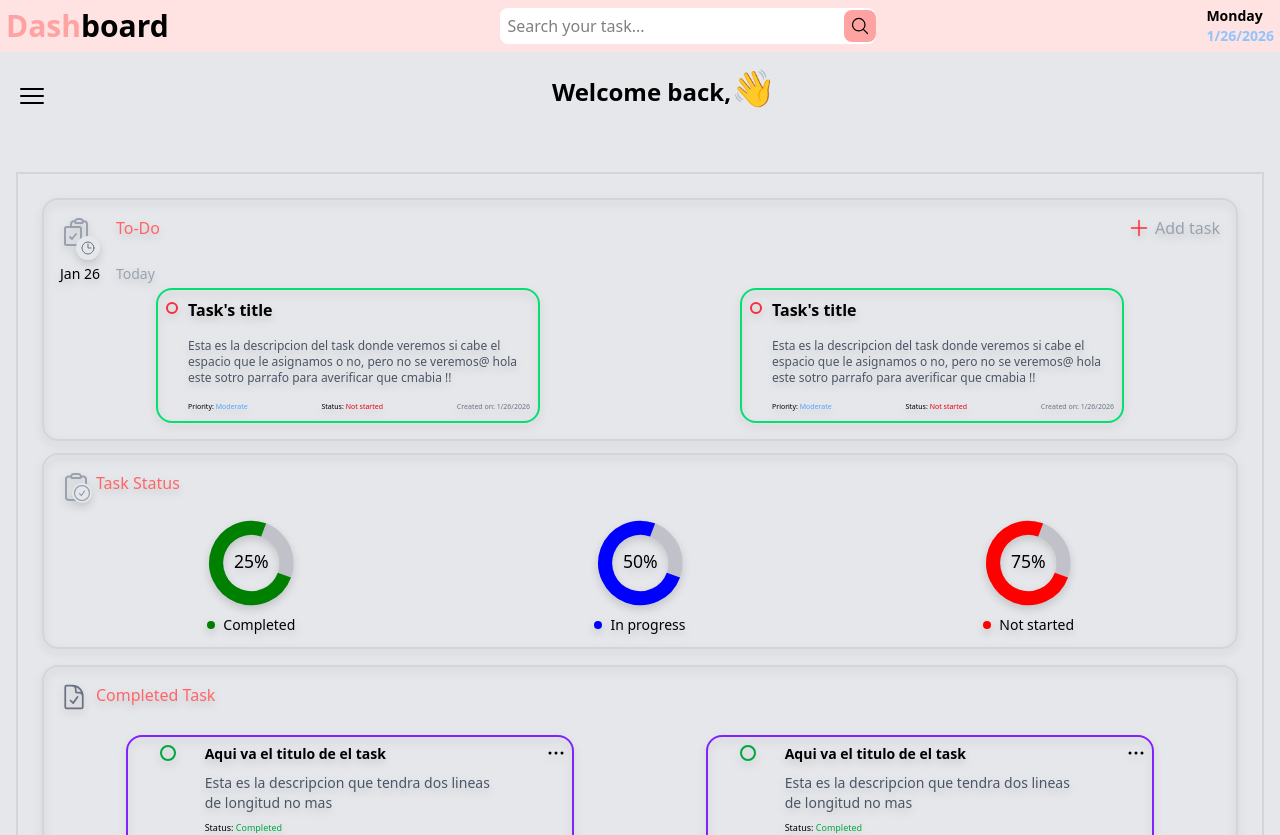
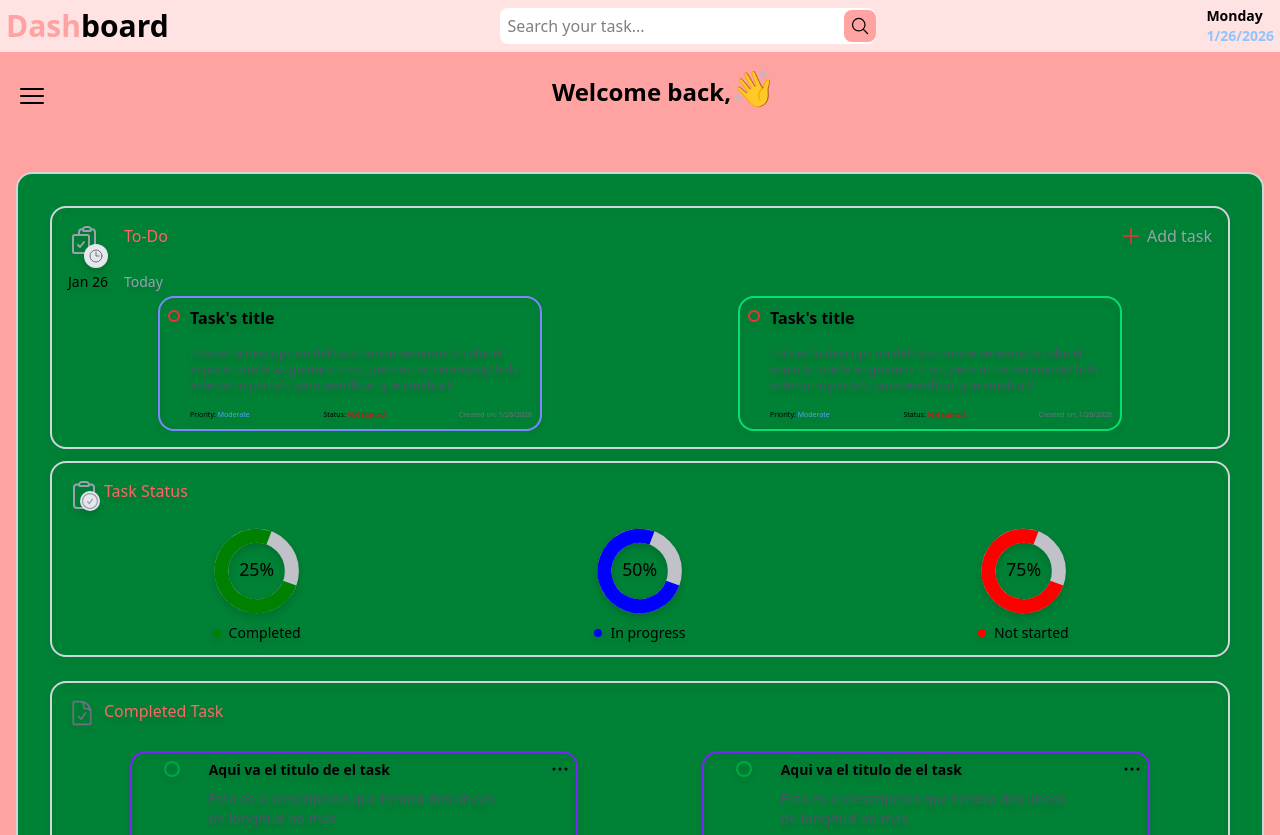
Before and after one commit to karinatuyuc/my-todo-list-React, a React (Vite) app: page / in a window 1280 px wide. Shown: the top 835 px of the page. Built offline with nearby package versions, Linux system fonts and the light colour scheme.

Commit message:
style: create md layout

```diff
--- a/src/Dashboard.jsx
+++ b/src/Dashboard.jsx
@@ -30,7 +30,7 @@ export default function Dashboard({showModal}) {
 
     return (
         <>
-         <div className="h-full w-full bg-gray-200 ">
+         <div className="min-h-screen w-full bg-indigo-600 flex flex-col md:min-h-screen">
 
             <header className="flex justify-between items-center p-1.5 bg-red-100">
 
@@ -52,7 +52,7 @@ export default function Dashboard({showModal}) {
                 />
                     <button className="flex items-center justify-center md:h-9">
                         <MagnifyingGlassIcon
-                        className="w-7 h-9 p-1.5 bg-red-300 rounded-lg hover:bg-red-200 md:w-8 md:h-8"/>
+                        className="w-7 h-9 p-1.5 bg-red-300 rounded-lg hover:bg-red-200 md:w-8 md:h-8 "/>
                     </button>
                 </div>
 
@@ -65,7 +65,7 @@ export default function Dashboard({showModal}) {
             </header>
 
 
-            <main className="h-full w-full">
+            <main className="min-h-screen w-full grow md:bg-red-300 md:min-h-screen">
 
                 {/** Greeting and menu */}
                 <div className="flex items-center justify-center gap-4 m-4">
@@ -79,10 +79,10 @@ export default function Dashboard({showModal}) {
 
 
                 {/** Main section */}
-                <section className="border-2 border-gray-300 m-4 mt-12 p-6">
+                <section className="border-2 border-gray-300 m-4 mb-5 mt-12 p-6 md:bg-green-700 md:min-h-screen md:p-8 md:rounded-2xl">
 
                     {/*ADD TASK SECTION AND CARDS TASKS (different component in REVIEW)*/}
-                    <div className="w-full border-2 border-gray-300 drop-shadow-lg p-2 mb-3 rounded-2xl">
+                    <div className="w-full border-2 border-gray-300 drop-shadow-lg p-2 mb-3 rounded-2xl md:">
 
                         <div className="flex justify-between m-2">
                             <span className="absolute text-justify left-16 text-xm ml-2 text-red-400 font-medium md:text-base">To-Do</span>
@@ -122,10 +122,10 @@ export default function Dashboard({showModal}) {
 
 
                         {/*DIV TO DO AND ADD TASK*/}
-                        <div className="grid grid-cols-1 gap-4 mt-10 p-2 md:flex md:gap-2">
+                        <div className="grid grid-cols-1 gap-4 mt-10 p-2 md:grid md:grid-cols-2">
 
                             {/**Card #1 */}
-                          <div className="w-full max-w-sm mx-auto min-h-28 border-2 border-green-400 rounded-2xl  p-0.5 md:grid md:grid-cols-1">
+                          <div className="w-full max-w-sm mx-auto min-h-28 border-2 border-indigo-400 rounded-2xl  p-0.5 md:grid md:grid-cols-1">
 
                            <div className="flex gap-2.5 p-1.5">
                                <div className="flex justify-center items-start mt-1">
@@ -185,7 +185,7 @@ export default function Dashboard({showModal}) {
 
 
                     {/* TASK STATUS*/}
-                    <div className="border-2 border-gray-300 drop-shadow-lg rounded-2xl mb-2 h-full p-4">
+                    <div className="border-2 border-gray-300 drop-shadow-lg rounded-2xl mb-2 h-full p-4 md:mb-6">
 
                         <div className="flex gap-4">
 
@@ -234,6 +234,9 @@ export default function Dashboard({showModal}) {
             </main>
 
 
+                   <span className="text-[10px] bg-red-200">&copy; 2026 <a>RacooDev</a>. All rights reserved.</span>
+
+
          </div>
         </>
     )
```
